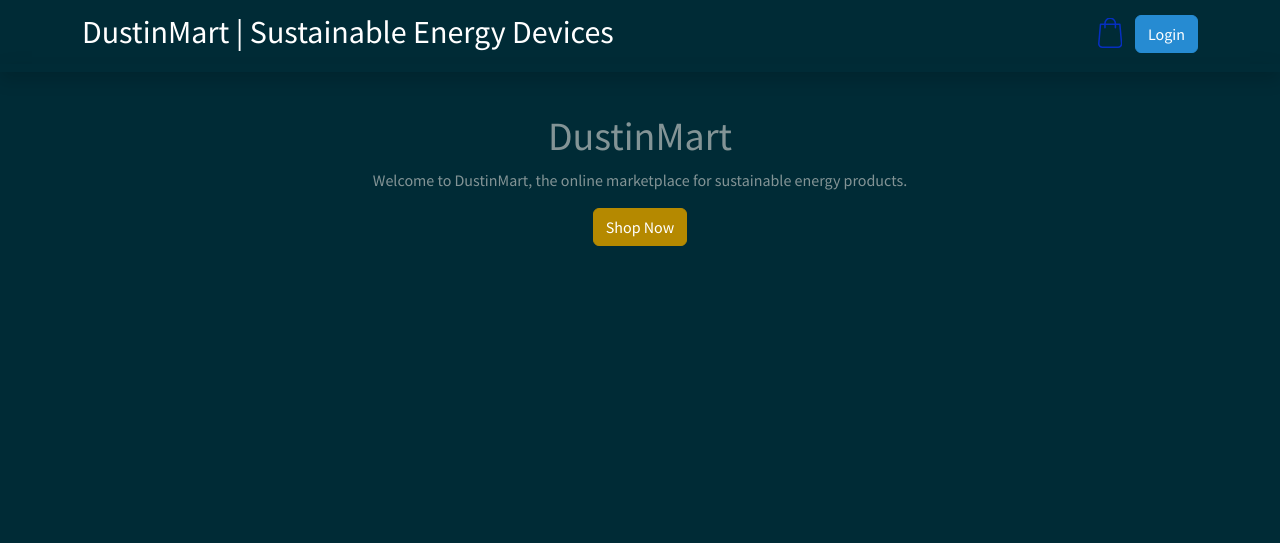
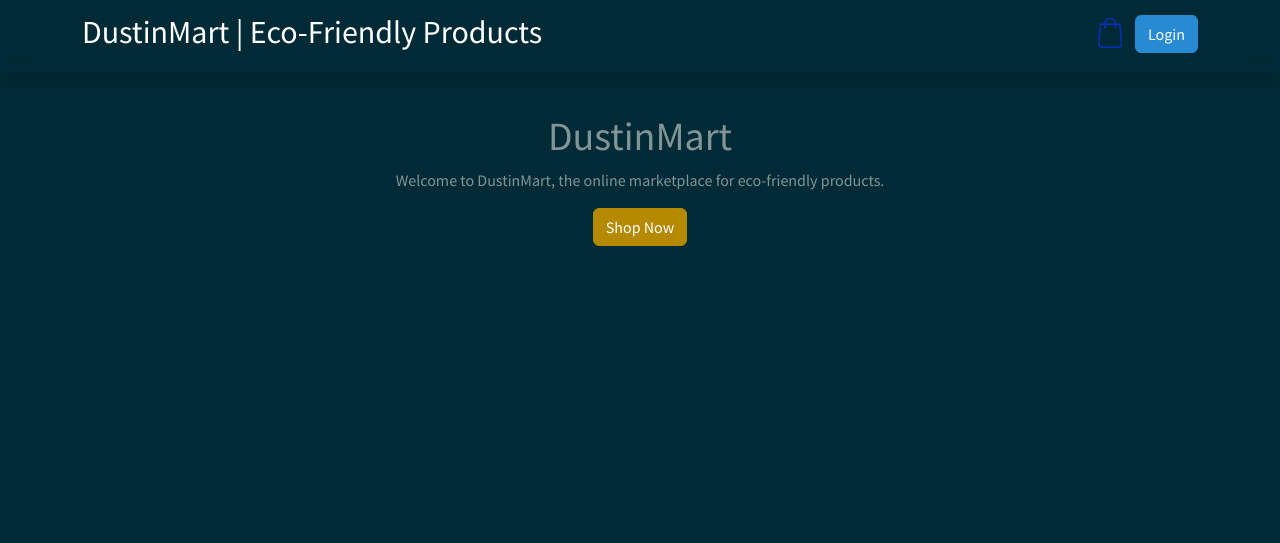
Before and after one commit to Ha-YiChan/DustinMart, a Django app: page / in a window 1280 px wide. Shown: the top 543 px of the page. Run offline with Django 3.2, Linux system fonts and the light colour scheme; data that the repository does not hold is empty.

Commit message:
Initial commit

```diff
--- a/store/templates/index.html
+++ b/store/templates/index.html
@@ -6,7 +6,7 @@
         <meta name="description" content="DustinMart">
         <meta charset="UTF-8">
         <meta name="viewport" content="width=device-width, initial-scale=1.0">
-        <title>DustinMart | Sustainable Energy Market</title>
+        <title>DustinMart | Eco-Friendly Market</title>
         <link href="https://cdn.jsdelivr.net/npm/bootstrap@5.3.3/dist/css/bootstrap.min.css"
               rel="stylesheet"
               integrity="sha384-QWTKZyjpPEjISv5WaRU9OFeRpok6YctnYmDr5pNlyT2bRjXh0JMhjY6hW+ALEwIH"
@@ -24,7 +24,7 @@
         <div class="hero pt-5">
             <div class="hero-text text-center text-secondary">
                 <h1>DustinMart</h1>
-                <p>Welcome to DustinMart, the online marketplace for sustainable energy products.</p>
+                <p>Welcome to DustinMart, the online marketplace for eco-friendly products.</p>
                 <a href="#prodList">
                     <button class="btn btn-primary">Shop Now</button>
                 </a>
--- a/store/templates/market/bag.html
+++ b/store/templates/market/bag.html
@@ -29,7 +29,7 @@
                         </div>
                         <div class="col-6 pt-5">
                         <p>{{ item.product.name }} (Qty: {{ item.quantity }})</p>
-                        <p>Price: ${{ item.product.price }}</p>
+                        <p>Price: ₱{{ item.product.price }}</p>
                         </div>
                     </div>
                         <a href="{% url 'store:remove_from_bag' item.id %}"><button class="btn btn-danger float-end w-25">Remove</button></a>
@@ -39,7 +39,7 @@
                 {% endfor %}
             </div>
             </div>
-            <p>Total Price: ${{ total_price }}</p>
+            <p>Total Price: ₱{{ total_price }}</p>
             <a href="{% url 'store:index' %}" class="btn btn-info">Continue Shopping</a>
             {% if bag_items.count %}
                 <a href="{% url 'store:checkout' %}" class="btn btn-primary">Check Out</a>
--- a/store/templates/navhead.html
+++ b/store/templates/navhead.html
@@ -2,7 +2,7 @@
 <nav class="navbar navbar-expand-lg navbar-primary shadow sticky-top">
     <div class="container">
         <a class="navbar-brand text-white" href="{% url 'store:index' %}">
-            <h2>DustinMart | Sustainable Energy Devices</h2>
+            <h2>DustinMart | Eco-Friendly Products</h2>
         </a>
         <button class="navbar-toggler"
                 type="button"
```
